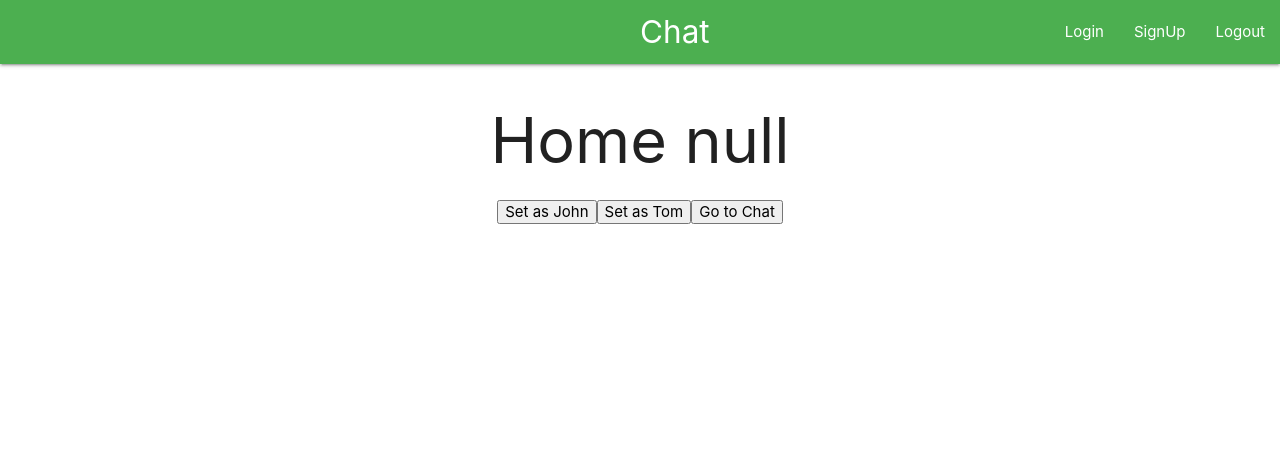
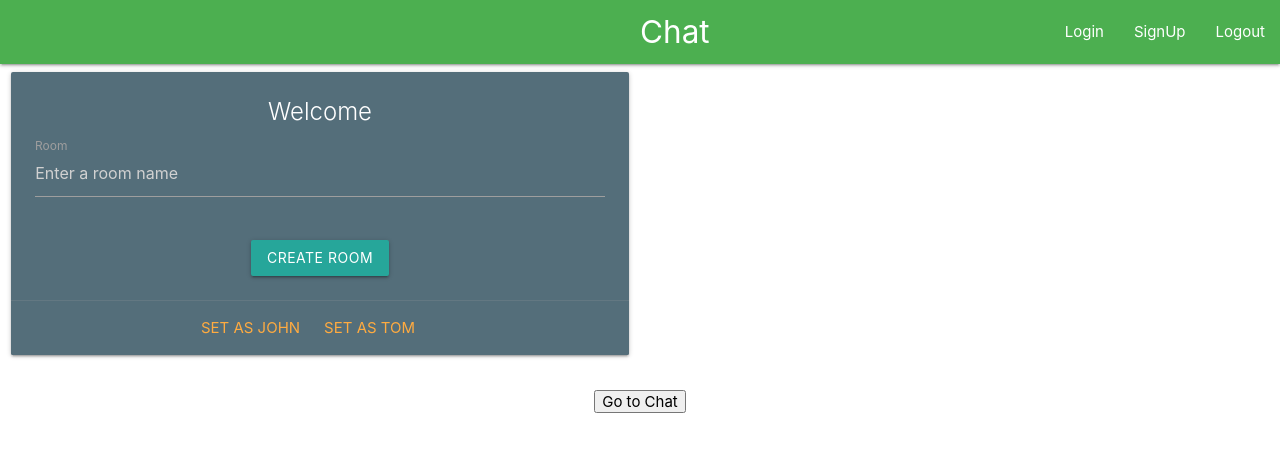
Before and after one commit to swapnilhota/mern-chat-application, a React (Create React App) app in the folder client/: page / in a window 1280 px wide. Shown: the top 452 px of the page. Built offline with nearby package versions, Linux system fonts and the light colour scheme.

Commit message:
update home

```diff
--- a/client/src/components/home/Home.js
+++ b/client/src/components/home/Home.js
@@ -27,9 +27,28 @@
 
     return (
         <div>
-            <h1>Home {JSON.stringify(user)}</h1>
-            <button onClick={setAsJohn} >Set as John</button>
-            <button onClick={setAsTom} >Set as Tom</button>
+            <div className="row">
+                <div className="col s12 m6">
+                    <div className="card blue-grey darken-1">
+                        <div className="card-content white-text">
+                            <span className="card-title">Welcome {user ? user.name : ''}</span>
+                            <form >
+                                <div className="row">
+                                    <div className="input-field col s12">
+                                        <input id="room" type="text" className="validate" placeholder="Enter a room name" />
+                                        <label htmlFor="room">Room</label>
+                                    </div>
+                                </div>
+                                <button className="btn">Create Room</button>
+                            </form>
+                        </div>
+                        <div className="card-action">
+                            <a href="#" onClick={setAsJohn} >Set as John</a>
+                            <a href="#" onClick={setAsTom} >Set as Tom</a>
+                        </div>
+                    </div>
+                </div>
+            </div>
             <Link to={'/chat'}>
                 <button>Go to Chat</button>
             </Link>
```
